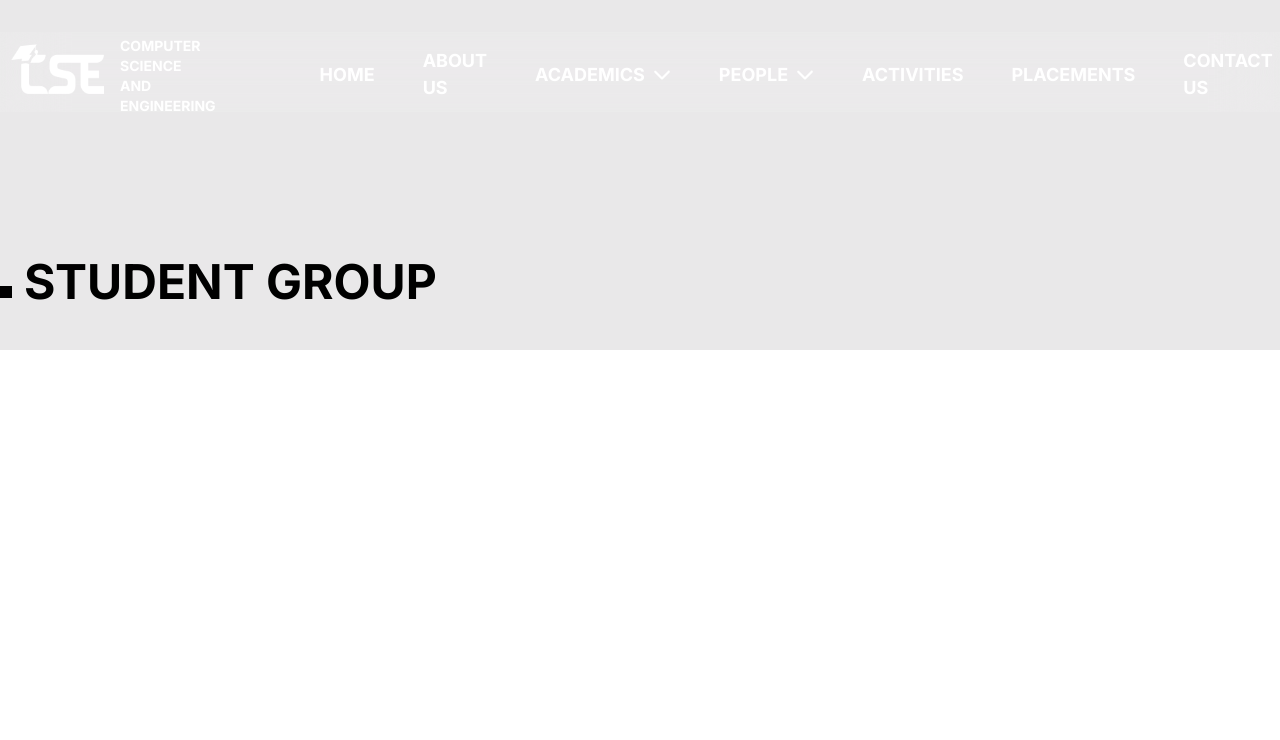
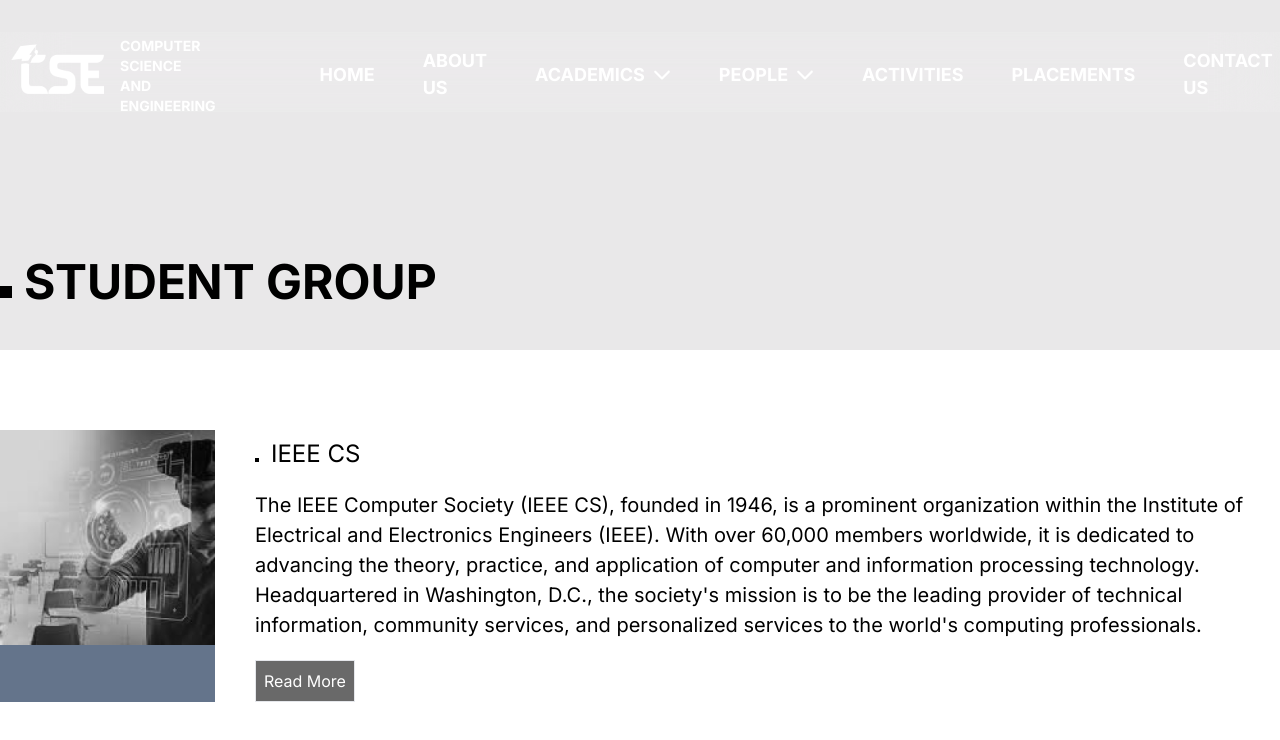
Before and after one commit to mhdaslamp/cse_dept_site, a Next.js app: page /activity/student_gp in a window 1280 px wide. Shown: the top 740 px of the page. Built offline with nearby package versions, Linux system fonts and the light colour scheme.

Commit message:
activity page wrking

```diff
--- /dev/null
+++ b/src/app/activity/components/page.jsx
@@ -0,0 +1,23 @@
+import React from "react";
+
+export default function Studentcard() {
+  return (
+    <div>
+
+      <div>
+        <h1>IEEE CS</h1>
+        <p>
+          The IEEE Computer Society (IEEE CS), founded in 1946, is a prominent
+          organization within the Institute of Electrical and Electronics
+          Engineers (IEEE). With over 60,000 members worldwide, it is dedicated
+          to advancing the theory, practice, and application of computer and
+          information processing technology. Headquartered in Washington, D.C.,
+          the society's mission is to be the leading provider of technical
+          information, community services, and personalized services to the
+          world's computing professionals.
+        </p>
+        <button className="p-2 text-center">Read More</button>
+      </div>
+    </div>
+  );
+}
--- a/src/app/activity/student_gp/page.jsx
+++ b/src/app/activity/student_gp/page.jsx
@@ -1,15 +1,54 @@
-import React from "react";
+"use client";
+import React, { useState } from "react";
+import Image from "next/image";
 
-export default function page() {
+export default function Page() {
+  const [hover, setHover] = useState(false);
+
   return (
     <div className="">
       <div className="bg-[#e9e8e9] ">
-        <div className="container mx-auto w-full  h-[350px] flex justify-start items-end pb-8">
-          <span className=" w-3 h-3 bg-black mb-5 mr-3"></span>
+        <div className="container mx-auto w-full h-[350px] flex justify-start items-end pb-8">
+          <span className="w-3 h-3 bg-black mb-5 mr-3"></span>
           <h1 className="uppercase text-[48px] font-bold">Student group</h1>
         </div>
       </div>
-      <div></div>
+      <div className="container mx-auto flex flex-row space-x-10 pt-20">
+        <div className="bg-slate-500">
+          <Image
+            src={hover ? "/activity2.png" : "/activity1.png"} // Conditional src based on hover state
+            alt="History of the department"
+            width={1000} // Desired width
+            height={500} // Desired height
+            className=""
+            onMouseEnter={() => setHover(true)} // Set hover state to true
+            onMouseLeave={() => setHover(false)} // Set hover state to false
+          />
+        </div>
+        <div>
+          <div className="flex items-center mt-2 relative">
+            <span className="dot w-1 h-1 bg-black absolute top-5 left-0"></span>
+            <h1 className="mb-5 text-2xl pl-4">IEEE CS</h1>{" "}
+            {/* Added padding-left to provide space for the dot */}
+          </div>
+
+          <div className="hover:text-[#dc856e]">
+            <p className="text-[20px]">
+              The IEEE Computer Society (IEEE CS), founded in 1946, is a
+              prominent organization within the Institute of Electrical and
+              Electronics Engineers (IEEE). With over 60,000 members worldwide,
+              it is dedicated to advancing the theory, practice, and application
+              of computer and information processing technology. Headquartered
+              in Washington, D.C., the society's mission is to be the leading
+              provider of technical information, community services, and
+              personalized services to the world's computing professionals.
+            </p>
+            <button className="p-2 text-center bg-[#696969] hover:bg-[#ffffff] hover:text-[#dc856e] border hover:border-[#dc856e] mt-5 text-white">
+              Read More
+            </button>
+          </div>
+        </div>
+      </div>
     </div>
   );
 }
```
Also changed, not shown: public/activity1.png (added), public/activity2.png (added), src/app/activity/components/card.jsx (deleted).
